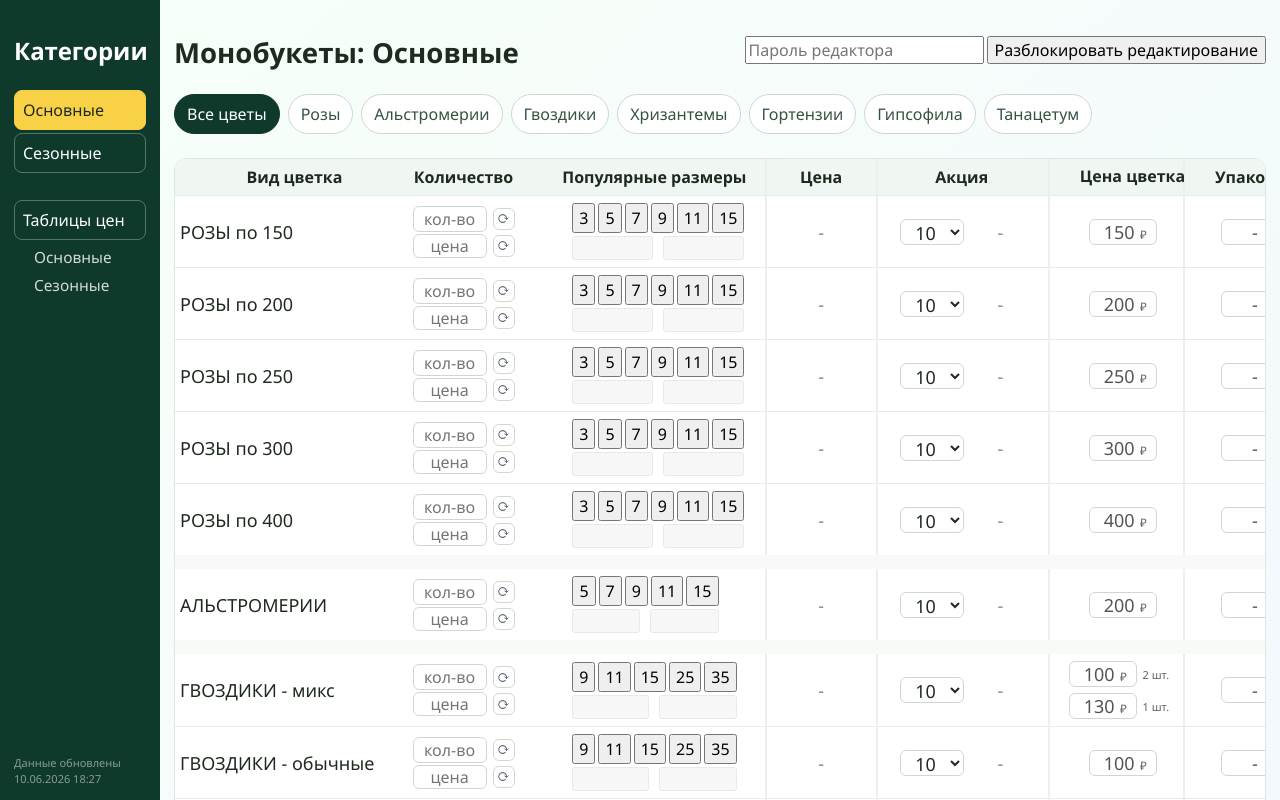
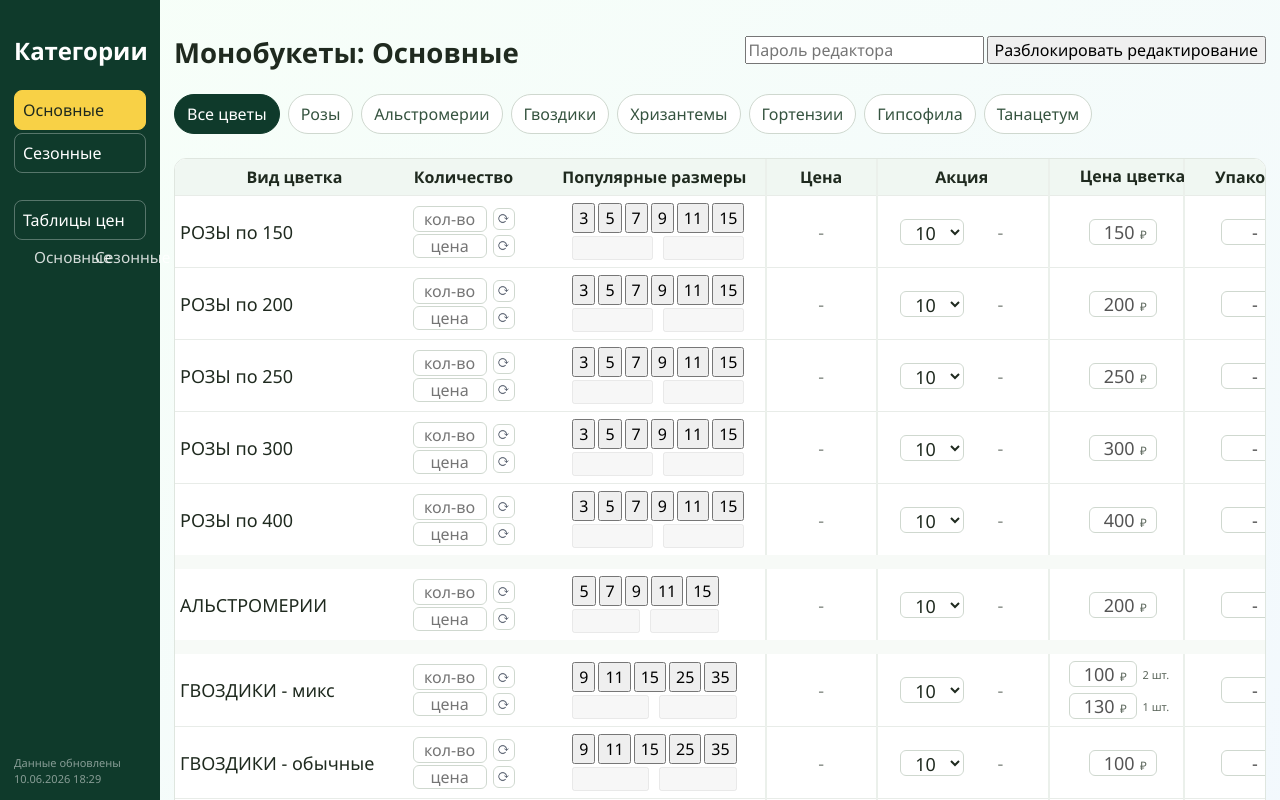
Before and after one commit to alizelect/flowers_baza, a Vue app: page / in a window 1280 px wide. Shown: the top 800 px of the page. Built offline with nearby package versions, Linux system fonts and the light colour scheme.

Commit message:
fix: place price table sub-buttons in one row

```diff
--- a/src/lastUpdated.ts
+++ b/src/lastUpdated.ts
@@ -1 +1 @@
-export const LAST_UPDATED = '10.06.2026 18:27'
+export const LAST_UPDATED = '10.06.2026 18:29'
--- a/src/style.css
+++ b/src/style.css
@@ -82,6 +82,7 @@ select {
 
 .sidebar-submenu {
   display: grid;
+  grid-template-columns: repeat(2, minmax(0, 1fr));
   gap: 2px;
   padding: 2px 0 3px 12px;
 }
```
